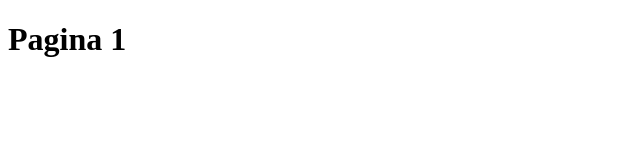
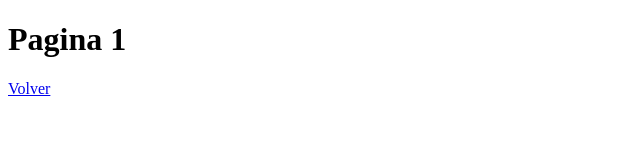
Before and after one commit to CorsairRom/-Richard_romero-_uninda1, a website: page pagina1.html in a window 1280 px wide. Shown: the full height of the page, 0-640 px from the left. Drawn offline with Linux system fonts and the light colour scheme.

Commit message:
Vinculos agregados

```diff
--- a/pagina1.html
+++ b/pagina1.html
@@ -9,6 +9,6 @@
 </head>
 <body>
     <h1>Pagina 1</h1>
-
+    <a href="index.html">Volver</a>
 </body>
 </html>
```
Also changed, not shown: pagina2.html (+1 -1 lines).
